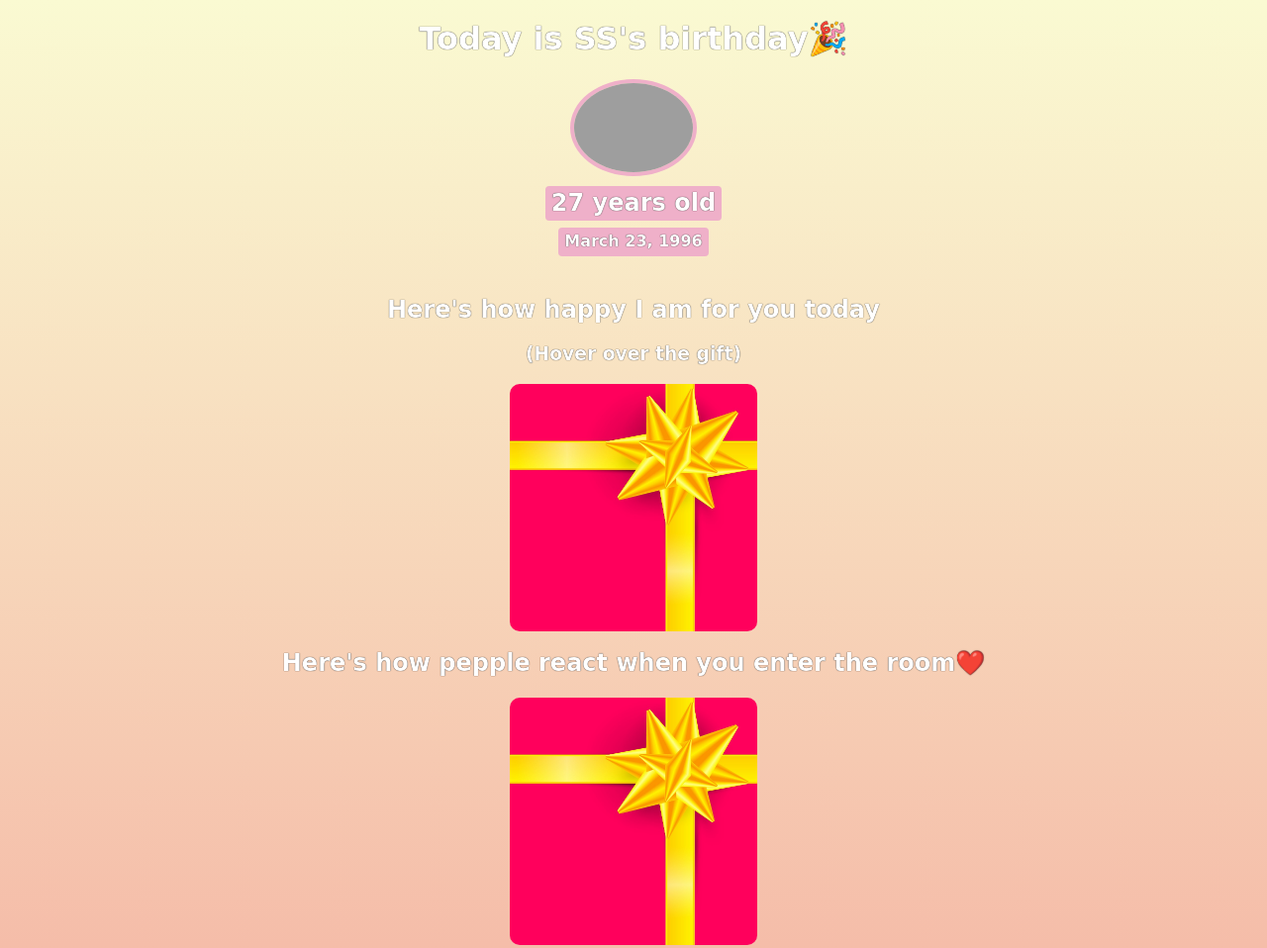
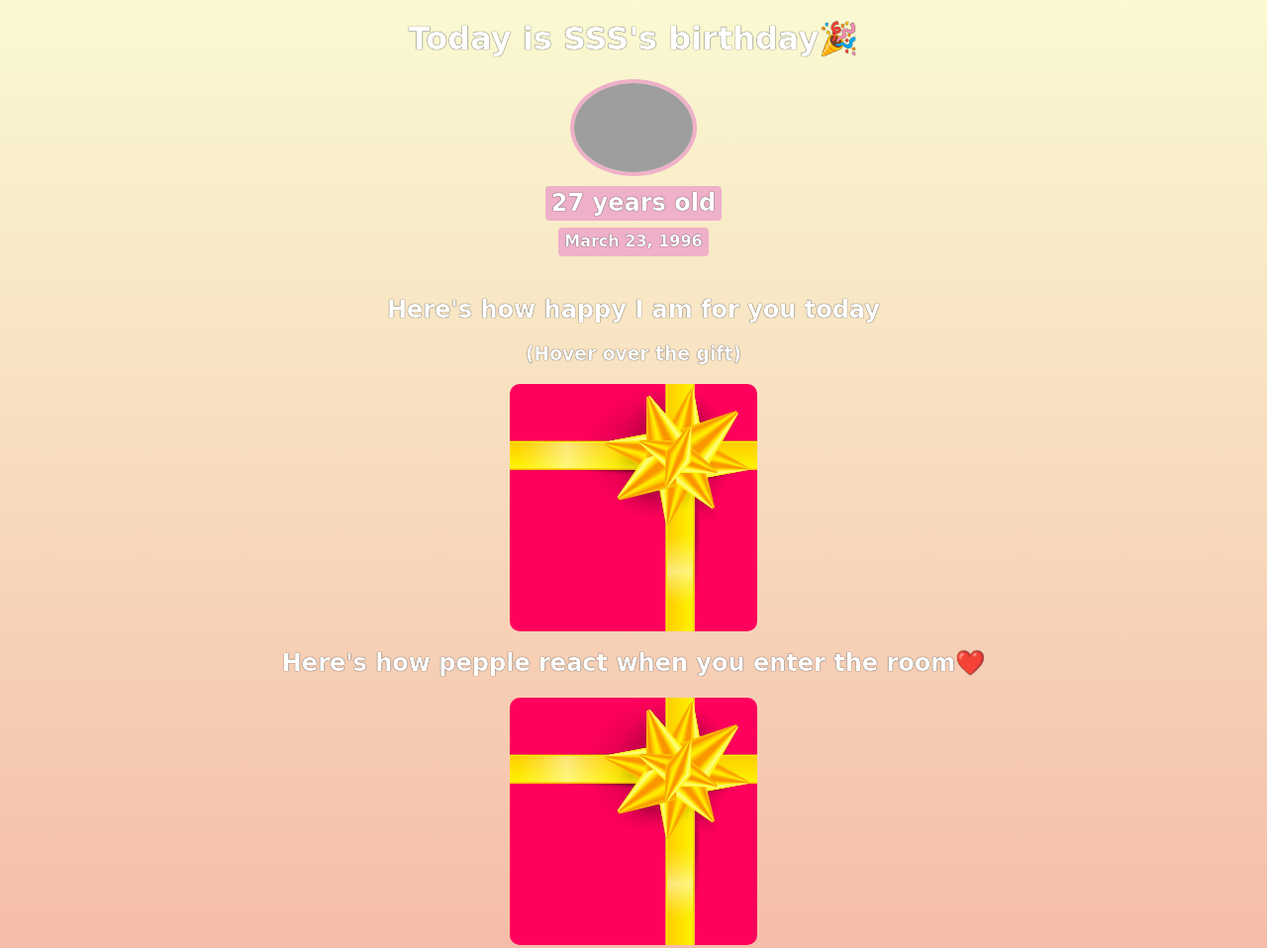
Before and after one commit to SsKAR-cell/BDAY-site, a website built with Vite: page index.html in a window 1280 px wide. Shown: the top 958 px of the page at 99% size. Built offline with nearby package versions, Linux system fonts and the light colour scheme; grey boxes are pictures that could not be loaded; a web font is replaced by a local one.

Commit message:
update name to sss

```diff
--- a/index.html
+++ b/index.html
@@ -9,7 +9,7 @@
     </head>
     <body>
         <div id="header">
-            <h1>Today is SS's birthday🎉</h1>
+            <h1>Today is SSS's birthday🎉</h1>
             <img src="photos/DP.png"
                 id="pht">
             <h2 id="age">27 years old</h2>
```
